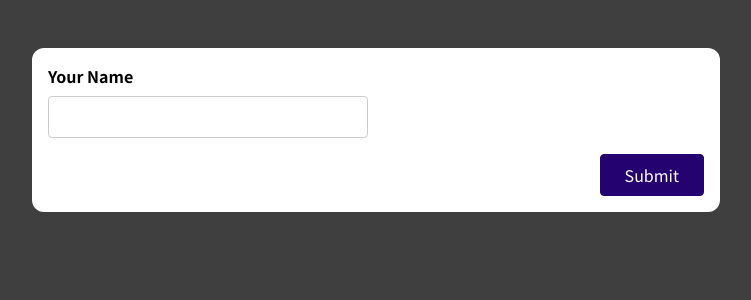
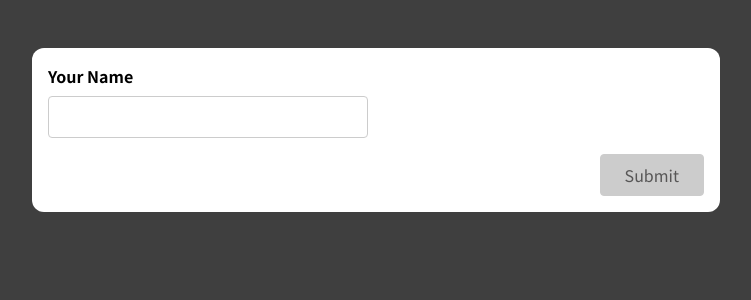
Before and after one commit to Pranav016/React-forms, a React (Create React App) app: page / in a window 1280 px wide. Shown: the top 300 px of the page, without its empty margins (264-1015 px from the left). Built offline with nearby package versions, Linux system fonts and the light colour scheme.

Commit message:
Add state for handling form's full validity

```diff
--- a/src/components/SimpleInput.js
+++ b/src/components/SimpleInput.js
@@ -1,28 +1,38 @@
-import React, { useState } from 'react';
+import React, { useEffect, useState } from 'react';
 
 const SimpleInput = (props) => {
 	const [enteredName, setEnteredName] = useState('');
-	const [enteredNameIsValid, setEnteredNameIsValid] = useState(false);
+	const [formIsValid, setFormIsValid] = useState(false);
 	const [enteredNameTouched, setEnteredNameTouched] = useState(false);
+
+	const enteredNameIsValid = enteredName.trim() !== '';
+	const nameInputIsInvalid = !enteredNameIsValid && enteredNameTouched;
+
+	useEffect(() => {
+		if (enteredNameIsValid) setFormIsValid(true);
+		else setFormIsValid(false);
+	}, [enteredNameIsValid]);
 
 	const nameInputChangeHandler = (e) => {
 		setEnteredName(e.target.value);
 	};
 
+	const nameInputBlurHandler = (e) => {
+		setEnteredNameTouched(true);
+	};
+
 	const formSubmissionHandler = (e) => {
 		e.preventDefault();
 		setEnteredNameTouched(true);
-		if (enteredName.trim() === '') {
-			setEnteredNameIsValid(false);
+		if (!enteredNameIsValid) {
 			return;
 		}
-		setEnteredNameIsValid(true);
 
 		// console.log(enteredName);
 		setEnteredName('');
+		setEnteredNameTouched(false);
 	};
 
-	const nameInputIsInvalid = enteredNameTouched && !enteredNameIsValid;
 	const nameInputClasses = nameInputIsInvalid
 		? 'form-control invalid'
 		: 'form-control';
@@ -35,7 +45,7 @@ const SimpleInput = (props) => {
 					type='text'
 					id='name'
 					onChange={nameInputChangeHandler}
-					// onBlur={nameInputBlurHandler}
+					onBlur={nameInputBlurHandler}
 					value={enteredName}
 				/>
 				{nameInputIsInvalid && (
@@ -43,7 +53,7 @@ const SimpleInput = (props) => {
 				)}
 			</div>
 			<div className='form-actions'>
-				<button>Submit</button>
+				<button disabled={!formIsValid}>Submit</button>
 			</div>
 		</form>
 	);
--- a/src/index.css
+++ b/src/index.css
@@ -100,3 +100,10 @@ button:active {
 .error-text {
   color: #b40e0e;
 }
+
+button:disabled, button:disabled:hover, button:disabled:active {
+  background-color: #ccc;
+  color: rgb(87, 86, 86);
+  border-color: #ccc;
+  cursor: not-allowed;
+}
```
